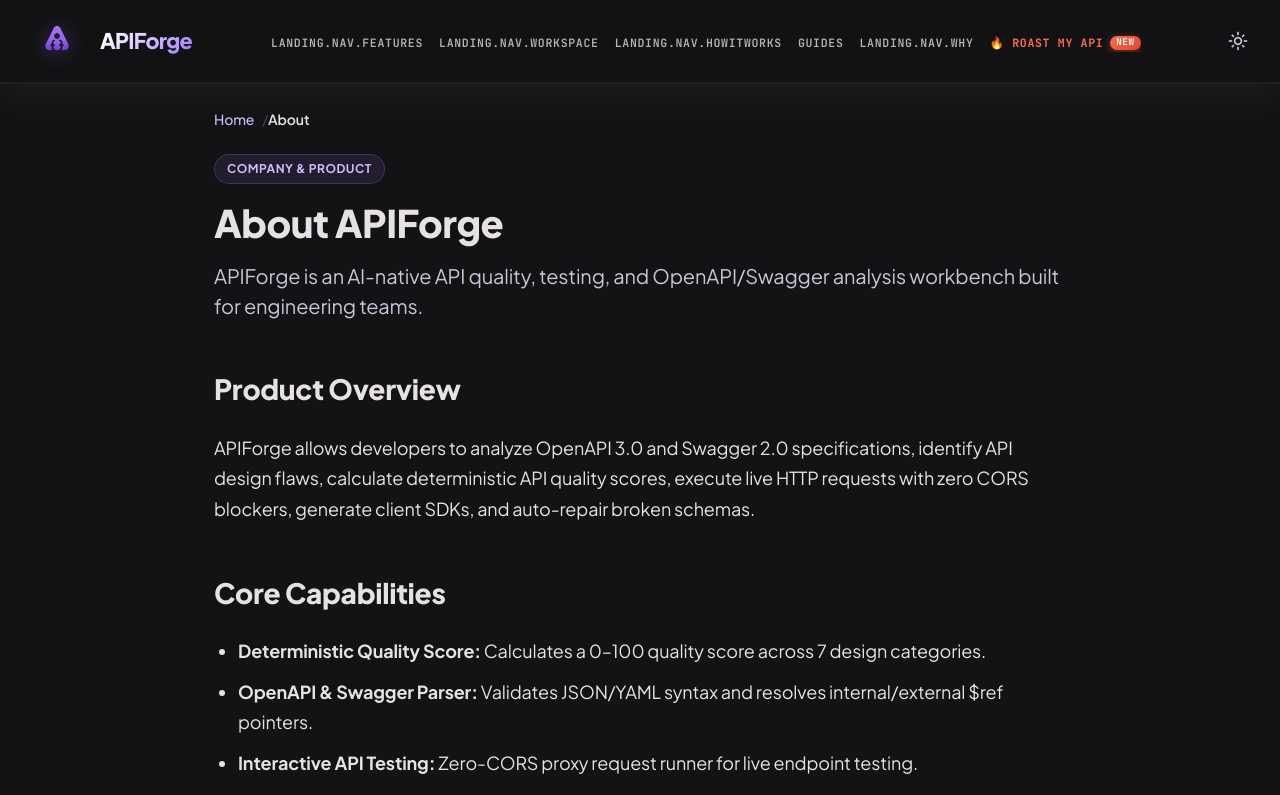
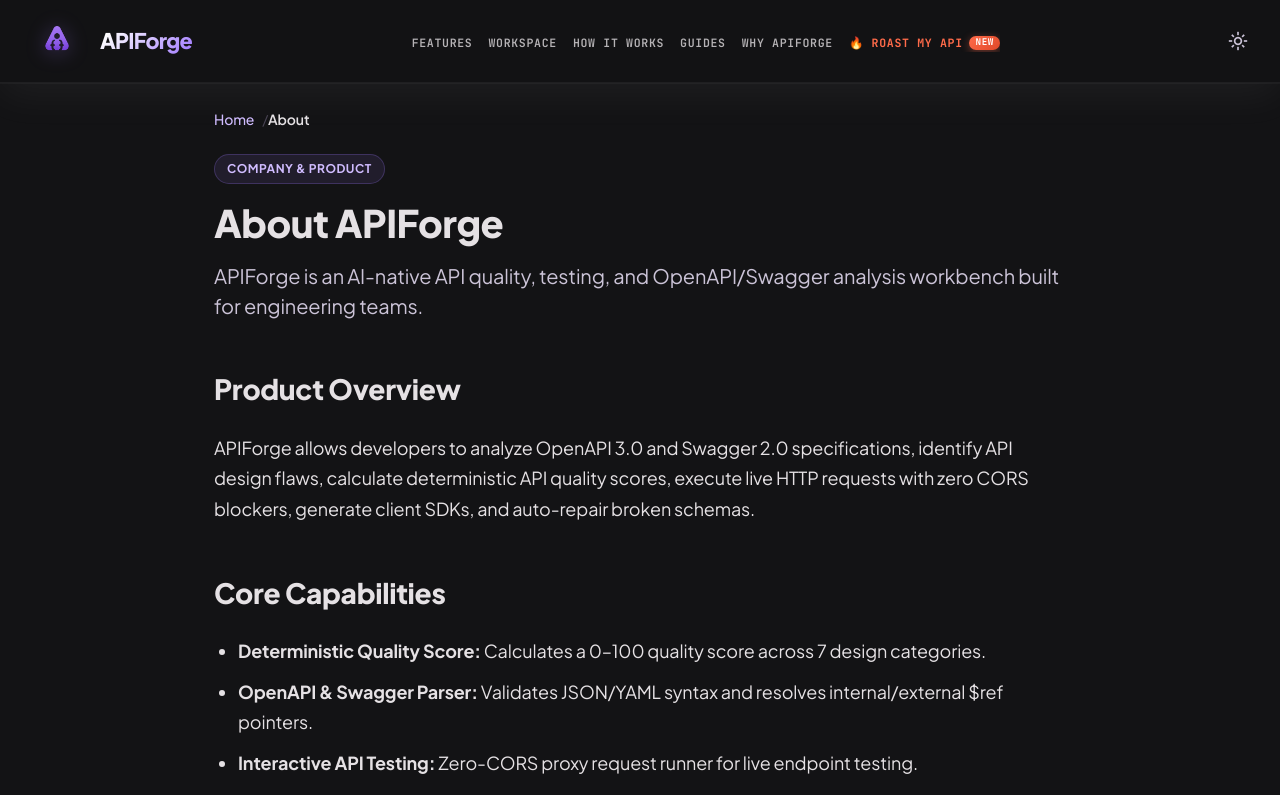
Before and after one commit to rishibhatt/APIForge, a Next.js app: page /about in a window 1280 px wide. Shown: the top 795 px of the page. Built offline with nearby package versions, Linux system fonts and the light colour scheme; no server answers.

Commit message:
refactor: improve nav link label fallbacks and default translations in LandingHeader

```diff
--- a/src/components/sections/LandingHeader/LandingHeader.tsx
+++ b/src/components/sections/LandingHeader/LandingHeader.tsx
@@ -12,14 +12,25 @@
   minimal?: boolean;
 }
 
-const fallbackT = (k: string) => (k === "common.appName" ? "APIForge" : k);
+const DEFAULT_NAV_LABELS: Record<string, string> = {
+  "common.appName": "APIForge",
+  "landing.nav.features": "Features",
+  "landing.nav.workspace": "Workspace",
+  "landing.nav.howItWorks": "How It Works",
+  "landing.nav.why": "Why APIForge",
+  "landing.nav.guides": "Guides",
+  "landing.navAria": "Main Navigation",
+  "landing.navHomeAria": "APIForge Homepage",
+};
 
-const NAV_LINKS: { href: string; labelKey?: string; label?: string; isCoral?: boolean; isNew?: boolean; showFire?: boolean }[] = [
-  { href: "/#what-apiforge-does", labelKey: "landing.nav.features" },
-  { href: "/#workspace-showcase", labelKey: "landing.nav.workspace" },
-  { href: "/#how-it-works", labelKey: "landing.nav.howItWorks" },
-  { href: "/guides", label: "Guides" },
-  { href: "/#why-apiforge", labelKey: "landing.nav.why" },
+const fallbackT = (k: string) => DEFAULT_NAV_LABELS[k] || k;
+
+const NAV_LINKS: { href: string; label: string; labelKey?: string; isCoral?: boolean; isNew?: boolean; showFire?: boolean }[] = [
+  { href: "/#what-apiforge-does", label: "Features", labelKey: "landing.nav.features" },
+  { href: "/#workspace-showcase", label: "Workspace", labelKey: "landing.nav.workspace" },
+  { href: "/#how-it-works", label: "How It Works", labelKey: "landing.nav.howItWorks" },
+  { href: "/guides", label: "Guides", labelKey: "landing.nav.guides" },
+  { href: "/#why-apiforge", label: "Why APIForge", labelKey: "landing.nav.why" },
   { href: "/roast-my-api", label: "Roast My API", isCoral: true, isNew: true, showFire: true },
 ];
 
@@ -40,7 +51,11 @@
 
         <nav className={styles.nav} aria-label={t("landing.navAria")}>
           <ul className={styles.navList}>
-            {NAV_LINKS.map(({ href, labelKey, label, isCoral, isNew, showFire }) => (
+            {NAV_LINKS.map(({ href, labelKey, label, isCoral, isNew, showFire }) => {
+              const translated = labelKey ? t(labelKey) : undefined;
+              const textToDisplay = (translated && translated !== labelKey) ? translated : label;
+
+              return (
                 <li key={href}>
                   <Link
                     className={`${styles.navLink} ${isCoral ? styles.coralNavLink : ""}`}
@@ -48,12 +63,13 @@
                   >
                     <span>
                       {showFire ? "🔥 " : null}
-                    {label || (labelKey ? t(labelKey) : "")}
+                      {textToDisplay}
                     </span>
                     {isNew ? <span className={styles.newBadge}>NEW</span> : null}
                   </Link>
                 </li>
-            ))}
+              );
+            })}
           </ul>
         </nav>
 
```
Lines whose indentation alone changed are shown as unchanged.
